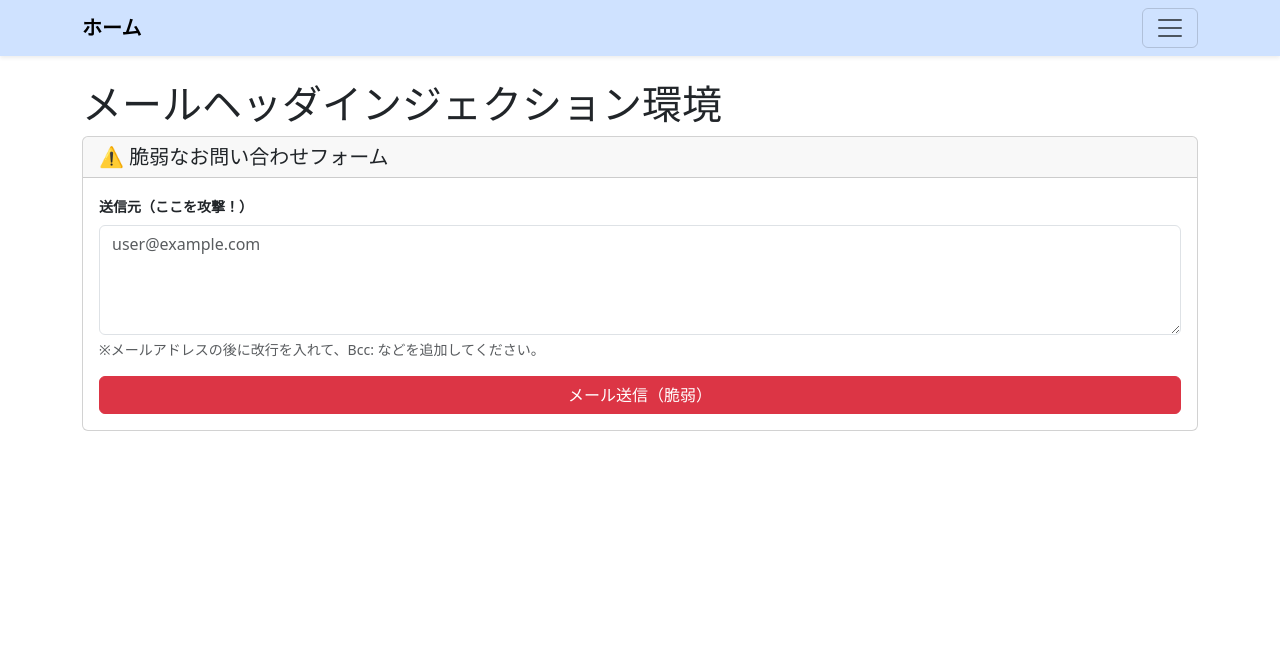
After one commit to noemaru1011/vuln-app, a PHP site: page /mail/mail.php in a window 1280 px wide. The commit adds this page. Shown: the top 671 px of the page. Run offline with PHP 8.4, Linux system fonts and the light colour scheme; some libraries are stand-ins or nearby versions.

Commit message:
メール関連構築

```diff
--- a/src/includes/header.php
+++ b/src/includes/header.php
@@ -31,6 +31,8 @@
                         <a class="nav-link" href="../clickjacking/explain.php">クリックジャギング解説</a>
                         <a class="nav-link" href="../csrf/login.php?url=https://www.google.com/">リダイレクト系攻撃体験</a>
                         <a class="nav-link" href="../redirect/explain.php">リダイレクト系攻撃解説</a>
+                        <a class="nav-link" href="../mail/mail.php">メールヘッダインジェクション体験</a>
+                        <a class="nav-link" href="../mail/explain.php">メールヘッダインジェクション解説</a>
 
                     </div>
                 </div>
--- /dev/null
+++ b/src/mail/mail.php
@@ -0,0 +1,41 @@
+<?php
+$title = "メールヘッダインジェクション環境";
+require dirname(__DIR__) . "/includes/header.php";
+?>
+
+<div class="card">
+    <h5 class="card-header">⚠️ 脆弱なお問い合わせフォーム</h5>
+    <div class="card-body">
+        <form method="POST">
+            <div class="mb-3">
+                <label class="form-label small fw-bold">送信元（ここを攻撃！）</label>
+                <textarea name="from" class="form-control" rows="4" placeholder="user@example.com"></textarea>
+                <div class="form-text text-muted">※メールアドレスの後に改行を入れて、Bcc: などを追加してください。</div>
+            </div>
+            <button type="submit" class="btn btn-danger w-100">メール送信（脆弱）</button>
+        </form>
+
+        <?php
+        if ($_SERVER['REQUEST_METHOD'] === 'POST') {
+            // 入力をそのまま受け取る（サニタイズなし）
+            $from = $_POST['from'];
+            $to = "admin@example.com";
+            $subject = "Contact Form";
+            $body = "お問い合わせがありました。";
+
+            // 文字化け対策の最小ヘッダー
+            $headers = "From: " . $from . "\r\n";
+            $headers .= "Content-Type: text/plain; charset=UTF-8";
+
+            // 💡 第4引数に $headers をそのまま渡す
+            if (mail($to, $subject, $body, $headers)) {
+                echo '<div class="alert alert-warning mt-3">送信完了。Mailpitをチェック！</div>';
+            } else {
+                echo '<div class="alert alert-danger mt-3">送信失敗。改行コードが厳格に弾かれている可能性があります。</div>';
+            }
+        }
+        ?>
+    </div>
+</div>
+
+<?php require dirname(__DIR__) . "/includes/footer.php"; ?>
```
Also changed, not shown: docker-compose.yml (+6 -1 lines), 1 other file.
